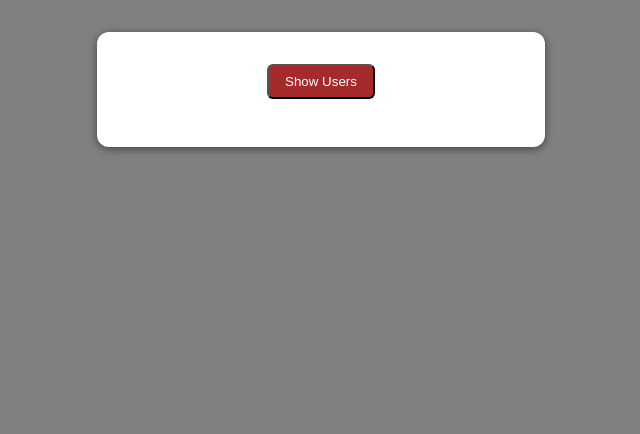
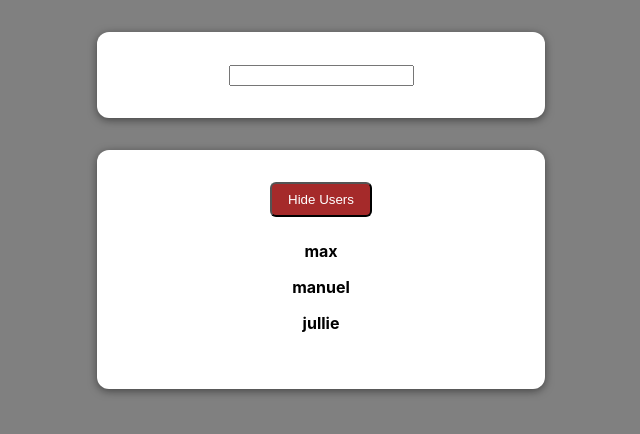
Before and after one commit to vvishnu17/class-components, a React (Create React App) app: page / in a window 1280 px wide. Shown: the top 434 px of the page, without its empty margins (319-959 px from the left). Built offline with nearby package versions, Linux system fonts and the light colour scheme.

Commit message:
add UserFinder

```diff
--- a/src/App.js
+++ b/src/App.js
@@ -1,10 +1,9 @@
 import React from "react";
-import Users from "./Components/Users";
+import UserFinder from "./Components/UserFinder";
 
 const App = () =>{
     return <React.Fragment>
-        <Users />
-
+        <UserFinder />
     </React.Fragment>
 }
 
--- /dev/null
+++ b/src/Components/UserFinder.js
@@ -0,0 +1,31 @@
+import React, { useEffect, useState } from "react";
+import styles from './UserFinder.module.css';
+import Users from "./Users";
+
+const DUMMY_USERS = [
+    {id:'m1', name:'max'},
+    {id:'m2', name:'manuel'},
+    {id:'m3', name:'jullie'},
+]
+
+const UserFinder = () => {
+    const [searchTerm,setSearchTerm] = useState('');
+    const [filteredUsers,setFilteredUsers] = useState([]);
+
+    useEffect(()=>{
+        setFilteredUsers(DUMMY_USERS.filter((user)=> user.name.includes(searchTerm)))
+    },[searchTerm])
+
+    const onSearchHandler = (event) =>{
+        setSearchTerm(event.target.value);
+    }
+
+    return <React.Fragment>
+        <div className={styles.finder}>
+            <input type="search" onChange={onSearchHandler}/>
+        </div>
+        <Users users={filteredUsers}/>
+    </React.Fragment>
+}
+
+export default UserFinder;
--- /dev/null
+++ b/src/Components/UserFinder.module.css
@@ -0,0 +1,10 @@
+.finder{
+    max-width:30%;
+    margin: 2rem auto;
+    background-color: white;
+    border-radius: 12px;
+    text-align: center;
+    padding: 2rem;
+    box-shadow: 0 2px 8px rgba(8,8,8,0.5);
+
+}
--- a/src/Components/Users.js
+++ b/src/Components/Users.js
@@ -1,18 +1,12 @@
 import React, {Component} from "react";
 import styles from './Users.module.css';
 import User from "./User";
-
-const DUMMY_USERS = [
-    {id:'m1', name:'Max'},
-    {id:'m2', name:'Manuel'},
-    {id:'m3', name:'Jullie'},
-]
 
 class Users extends Component{
     constructor(){
         super();
         this.state = {
-            showUsers: false,
+            showUsers: true,
         }
     }
     toggleShowUsersHandler(){
@@ -24,7 +18,7 @@ class Users extends Component{
     }
 
     render(){
-        const userList = DUMMY_USERS.map((user) => <User key={user.id} name={user.name}/>)
+        const userList = this.props.users.map((user) => <User key={user.id} name={user.name}/>)
         return <div className={styles.users}>
         <button  onClick={this.toggleShowUsersHandler.bind(this)} className={styles.button}>{this.state.showUsers ? 'Hide': 'Show'} Users</button>
         <ul className={styles.userList}>
```
